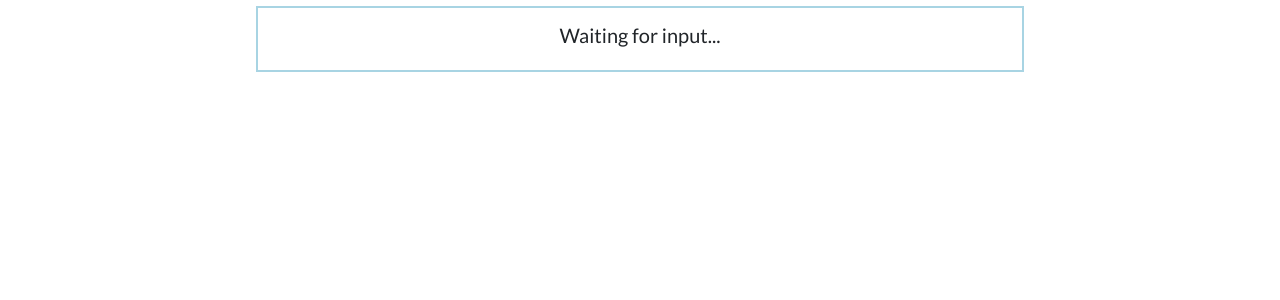
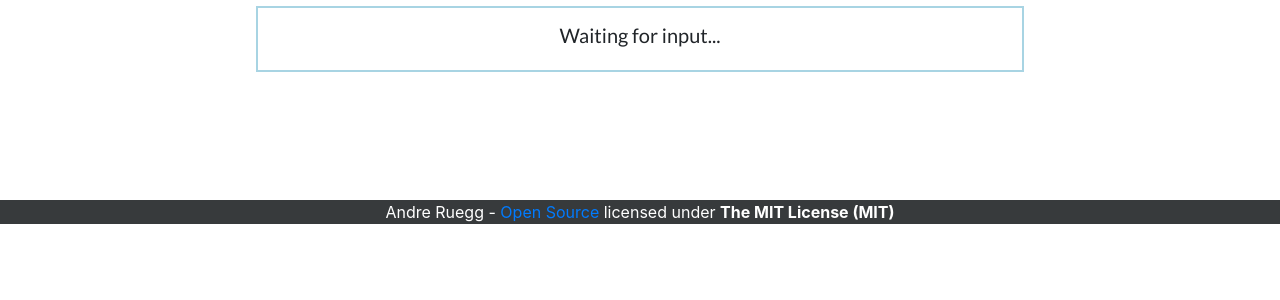
Before and after one commit to Ruegg/ElementConfiguration, a PHP site: page / in a window 1280 px wide. Shown: the part 193-493 px from the top of the page. Run offline with PHP 8.4, Linux system fonts and the light colour scheme; some libraries are stand-ins or nearby versions.

Commit message:
License & Credits
The JavaScript part of the project is now licensed under The MIT License
(MIT).

```diff
--- a/index.php
+++ b/index.php
@@ -44,6 +44,15 @@ h4,p,h2,h5{
 #elementAbbreviation{
     color: #A8D4E3;
 }
+
+.creditRow {
+	margin-top: 10%;
+	width: 100%;
+	height: 24px;
+	text-align: center;
+	color: #fff;
+	background-color: #373A3C;
+}
 </style>
 </head>
 <body>
@@ -66,6 +75,7 @@ h4,p,h2,h5{
 	<canvas id="orbitalDiagram"></canvas>
   </div>
 </div>
+<div class="creditRow">Andre Ruegg - <a href="https://github.com/MasterBugPatch/ElementConfiguration">Open Source</a> licensed under <b>The MIT License (MIT)</b></div>
 </body>
 <footer>
 <script src="https://ajax.googleapis.com/ajax/libs/jquery/2.2.0/jquery.min.js"></script>
```
Also changed, not shown: main.js (+24 -0 lines).
